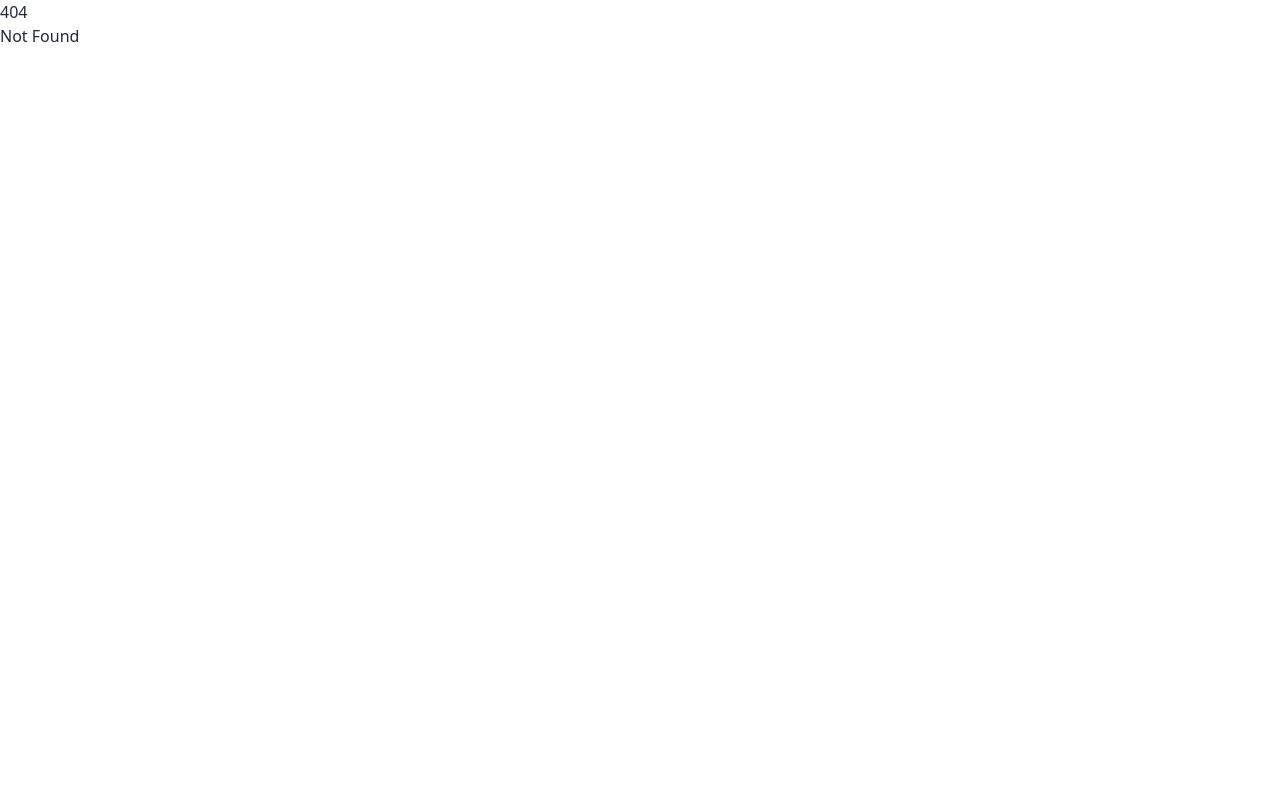
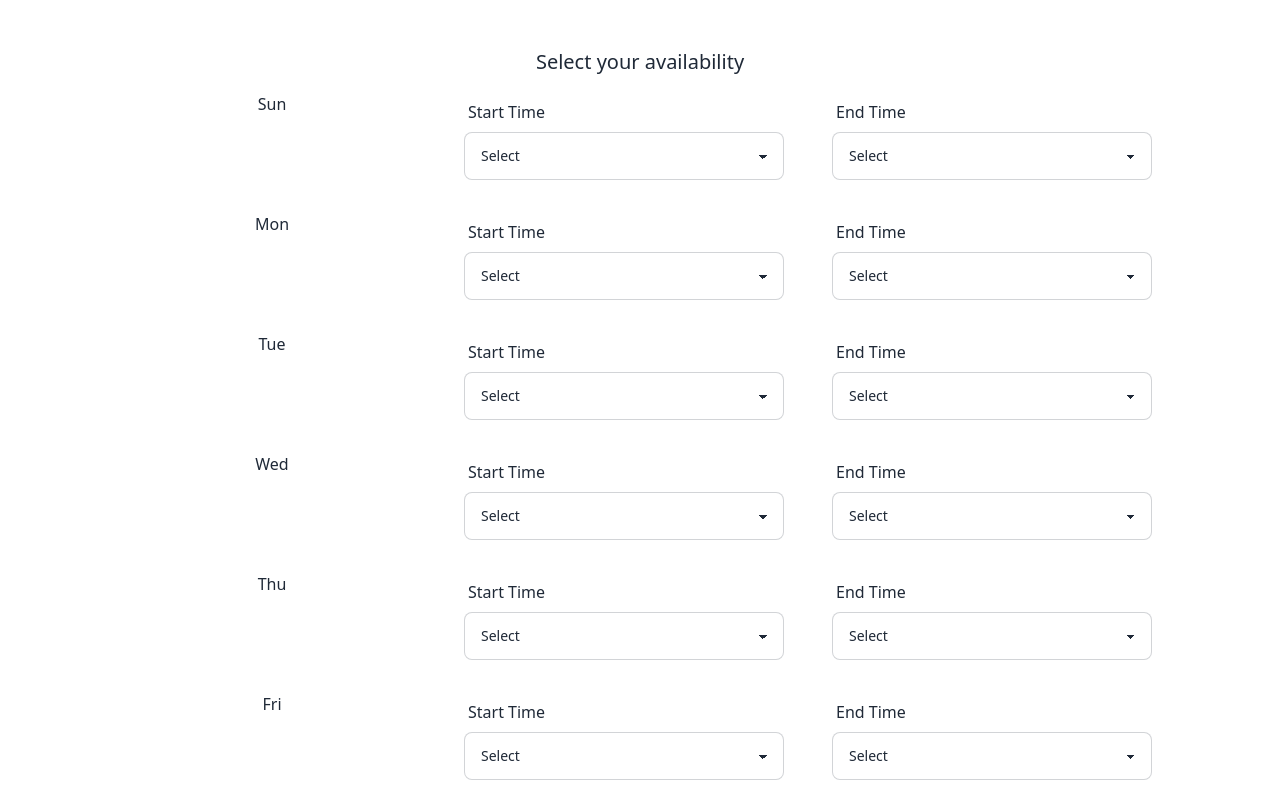
Before and after one commit to Kumaran-23/next-final-project-frontend, a SvelteKit app: page /availability in a window 1280 px wide. Before the commit this address had no page. Shown: the top 800 px of the page. Built offline with nearby package versions, Linux system fonts and the light colour scheme.

Commit message:
implemented add availability form

```diff
--- /dev/null
+++ b/src/routes/availability/+page.svelte
@@ -0,0 +1,95 @@
+<script>
+    import { time } from "../../utils/time.js";
+    import { createEventDispatcher } from "svelte";
+
+    let availability = [
+      { day: "Sun", startAt: "", endAt: "" },
+      { day: "Mon", startAt: "", endAt: "" },
+      { day: "Tue", startAt: "", endAt: "" },
+      { day: "Wed", startAt: "", endAt: "" },
+      { day: "Thu", startAt: "", endAt: "" },
+      { day: "Fri", startAt: "", endAt: "" },
+      { day: "Sat", startAt: "", endAt: "" },
+    ];
+
+    const handleTimeChange = (event, id) => {
+      const { name, value } = event.target;
+
+      // Handle placeholder values
+      if (value === "Select") return;
+
+      // Create a new array with the modified values
+      availability = availability.map((item, index) => {
+        if (index === id) {
+          return {
+            ...item,
+            [name]: value,
+          };
+        }
+        return item;
+      });
+    };
+
+    const handleSaveAvailability = () => {
+      if (availability.length > 0) {
+        console.log(availability);
+      } else {
+        toast.error("Select your availability");
+      }
+    };
+
+    const dispatch = createEventDispatcher();
+
+    $: {
+      dispatch("availability-updated", availability);
+    }
+</script>
+
+<div class="container mx-auto px-24 py-12">
+    <h1 class="text-center text-xl">Select your availability</h1>
+
+    {#each availability as item, id (id)}
+    <div class="grid grid-cols-3 gap-4" key={id}>
+        <div class="text-center my-4">
+            <p>{item.day}</p>
+        </div>
+
+        <div class="my-4">
+            <label class="label" for={`startAt-${id}`}>Start Time</label>
+            <select
+              name="startAt"
+              id={`startAt-${id}`}
+              class="select select-bordered w-full max-w-xs"
+              on:change={(event) => handleTimeChange(event, id)}
+            >
+                {#each time as t (t.id)}
+                    <option value={t.t} id={t.id}>{t.t}</option>
+                {/each}
+            </select>
+        </div>
+
+        <div class="my-4">
+            <label class="label" for={`endAt-${id}`}>End Time</label>
+            <select
+              name="endAt"
+              id={`endAt-${id}`}
+              class="select select-bordered w-full max-w-xs"
+              on:change={(event) => handleTimeChange(event, id)}
+            >
+                {#each time as t (t.id)}
+                    <option value={t.t} id={t.id}>{t.t}</option>
+                {/each}
+            </select>
+        </div>
+    </div>
+    {/each}
+
+    <div class="flex justify-center items-center m-8">
+        <button
+          class="btn btn-primary"
+          on:click={ handleSaveAvailability }
+        >
+            Save Availability
+        </button>
+    </div>
+</div>
--- /dev/null
+++ b/src/utils/time.js
@@ -0,0 +1,20 @@
+export const time = [
+    { id: "null", t: "Select" },
+    { id: "6", t: "6:00am" },
+    { id: "7", t: "7:00am" },
+    { id: "8", t: "8:00am" },
+    { id: "9", t: "9:00am" },
+    { id: "10", t: "10:00am" },
+    { id: "11", t: "11:00am" },
+    { id: "12", t: "12:00pm" },
+    { id: "13", t: "1:00pm" },
+    { id: "14", t: "2:00pm" },
+    { id: "15", t: "3:00pm" },
+    { id: "16", t: "4:00pm" },
+    { id: "17", t: "5:00pm" },
+    { id: "18", t: "6:00pm" },
+    { id: "19", t: "7:00pm" },
+    { id: "20", t: "8:00pm" },
+    { id: "21", t: "9:00pm" },
+    { id: "22", t: "10:00pm" },
+  ];
```
Also changed, not shown: tailwind.config.js (line endings or trailing spaces).
